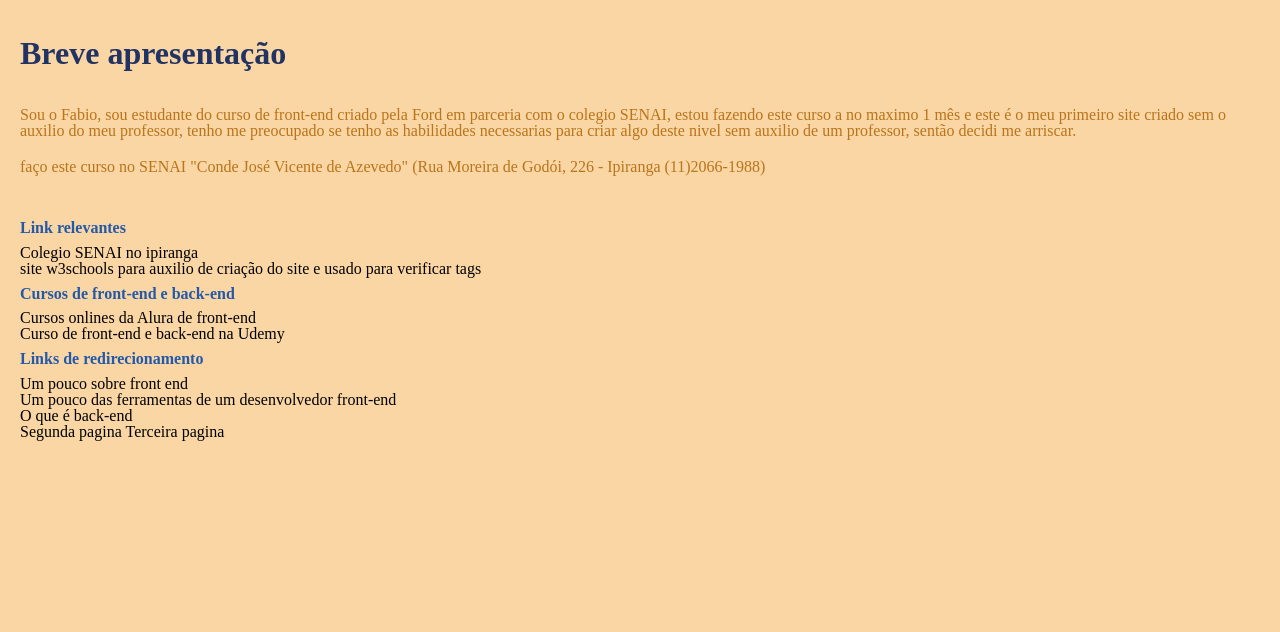
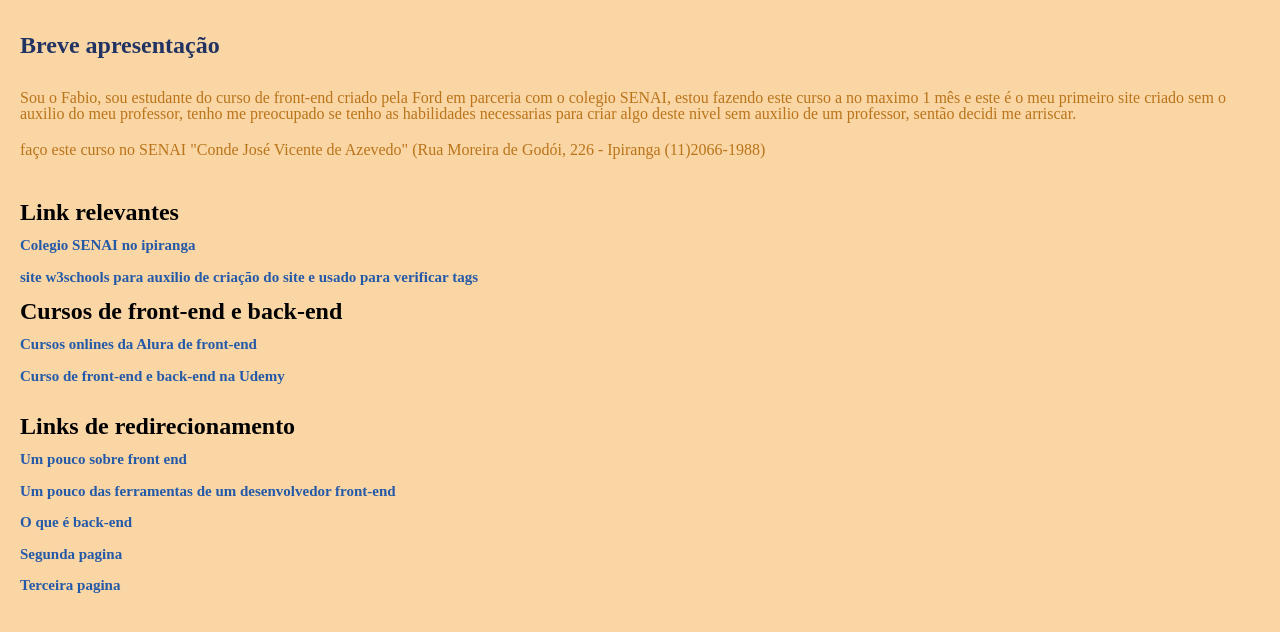
Before and after one commit to Fabio42-sys/Site-test, a plain HTML site: page index.html in a window 1280 px wide. Drawn offline with Linux system fonts and the light colour scheme.

Commit message:
BREAKCHANGES: recriando a segunda pagina do site utilizando o que foi visto em aula

```diff
--- a/index.html
+++ b/index.html
@@ -24,70 +24,79 @@
 
                 <p> <h4> faço este curso no SENAI "Conde José Vicente de Azevedo" (Rua Moreira de Godói, 226 - Ipiranga (11)2066-1988) </h4> </p> <br>
 
-                <h3 class="links"> Link relevantes </h3>
+                <h3 class="redirecionamento"> Link relevantes </h3>
 
                 <Nav>
                     <ul>
                         <li>
 
-                            <a href="https://automobilistica.sp.senai.br/"> Colegio SENAI no ipiranga </a>
+                            <a class="links" href="https://automobilistica.sp.senai.br/"> Colegio SENAI no ipiranga </a>
 
                             </li>
 
                             <li>
 
-                                <a href="https://www.w3schools.com/"> site w3schools para auxilio de criação do site e usado para verificar tags </a> <br>
+                                <a class="links" href="https://www.w3schools.com/"> site w3schools para auxilio de criação do site e usado para verificar tags </a> <br>
 
 
                         </li>
                     </ul>
                 </Nav>
 
-                <h3 class="links"> Cursos de front-end e back-end </h3>
+                <h3 class="redirecionamento"> Cursos de front-end e back-end </h3>
 
                 <nav>
                     <ul>
                         <li>
 
-                            <a href="https://www.alura.com.br/cursos-online-front-end"> Cursos onlines da Alura de front-end </a>
+                            <a class="links" href="https://www.alura.com.br/cursos-online-front-end"> Cursos onlines da Alura de front-end </a>
 
                             </li>
 
                             <li>
 
-                                <a href="https://www.udemy.com/course/web-completo/?gclid=Cj0KCQjwgNanBhDUARIsAAeIcAvTJ3dpyIOxQ3DF6NqnTfs9p5q5ZE84NwaXlT8HT0jM9Giwdfw-qagaAu_wEALw_wcB&utm_campaign=WebDevelopment_new_v.PROF_la.PT_cc.BR_ti.8322&utm_content=deal4584&utm_medium=udemyads&utm_source=adwords-intl&utm_term=_._ag_105409579647_._kw_programa%C3%A7%C3%A3o+web+back+end_._ad_654184551578_._de_c_._dm__._pl__._ti_kwd-937373491148_._li_1001773_._pd__._"> Curso de front-end e back-end na Udemy </a>
+                                <a class="links" href="https://www.udemy.com/course/web-completo/?gclid=Cj0KCQjwgNanBhDUARIsAAeIcAvTJ3dpyIOxQ3DF6NqnTfs9p5q5ZE84NwaXlT8HT0jM9Giwdfw-qagaAu_wEALw_wcB&utm_campaign=WebDevelopment_new_v.PROF_la.PT_cc.BR_ti.8322&utm_content=deal4584&utm_medium=udemyads&utm_source=adwords-intl&utm_term=_._ag_105409579647_._kw_programa%C3%A7%C3%A3o+web+back+end_._ad_654184551578_._de_c_._dm__._pl__._ti_kwd-937373491148_._li_1001773_._pd__._"> Curso de front-end e back-end na Udemy </a>
 
                         </li>
                     </ul>
                 </nav>
 
+                <br>
 
-                <h3 class="links"> Links de redirecionamento </h3>
+                <h3 class="redirecionamento"> Links de redirecionamento </h3>
 
                 <nav>
                     <ul>
                         <li>
 
-                            <a href="segunda-pagina.html#um-pouco-sobre-front-end"> Um pouco sobre front end </a>
+                            <a class="links" href="segunda-pagina.html#um-pouco-sobre-front-end"> Um pouco sobre front end </a>
 
                         </li>
 
                         <li>
 
-                            <a href="segunda-pagina.html#um-pouco-das-ferramentas-de-um-desenvolvedor-front-end"> Um pouco das ferramentas de um desenvolvedor front-end </a>
+                            <a  class="links" href="segunda-pagina.html#um-pouco-das-ferramentas-de-um-desenvolvedor-front-end"> Um pouco das ferramentas de um desenvolvedor front-end </a>
 
                         </li>
 
                         <li>
 
-                            <a href="terceira-pagina.html#o-que-e-back-end"> O que é back-end </a>
+                            <a  class="links" href="segunda-pagina.html#versionamento-e-sua-importancia"> </a>
+
+                        </li>
+
+                        <li>
+
+                            <a  class="links" href="terceira-pagina.html#o-que-e-back-end"> O que é back-end </a>
 
                         </li>
                     </ul>
                 </nav>
 
-                            <a href="segunda-pagina.html"> Segunda pagina </a>
+                            <a class="links" href="segunda-pagina.html"> Segunda pagina </a>
 
-                            <a href="terceira-pagina.html"> Terceira pagina</a>
+                            <br>
+
+                            <a class="links" href="terceira-pagina.html"> Terceira pagina</a>
     </body>
 </html>
--- a/style.css
+++ b/style.css
@@ -19,6 +19,7 @@
     color: rgb(36, 89, 168);
     line-height: 2.1;
     font-weight: bold;
+    font-size: 15px;
 }
 
 .titulo-de-pagina{
@@ -26,7 +27,7 @@
     color: #213363;
     line-height:2.1;
     font-weight: bold;
-    font-size: 24pt;
+    font-size: 24px;
 }
 
 .titulo-de-artigo {
@@ -34,7 +35,7 @@
     color: #17594A;
     line-height: 2.1;
     font-weight: bold;
-    font-size: 24pt;
+    font-size: 24px;
 }
 
 .titulo-de-seçao {
@@ -42,7 +43,7 @@
     color:#D3D04F;
     line-height: 1.5;
     font-weight: bold;
-    font-size: 20pt;
+    font-size: 20px;
 
 }
 
@@ -53,3 +54,11 @@
     font-weight: bold;
     font-size: 24px;
 }
+
+.redirecionamento {
+
+color: black;
+line-height: 1.5;
+font-weight: bold;
+font-size: 24px;
+}
```
Also changed, not shown: segunda-pagina.html (+102 -39 lines).
